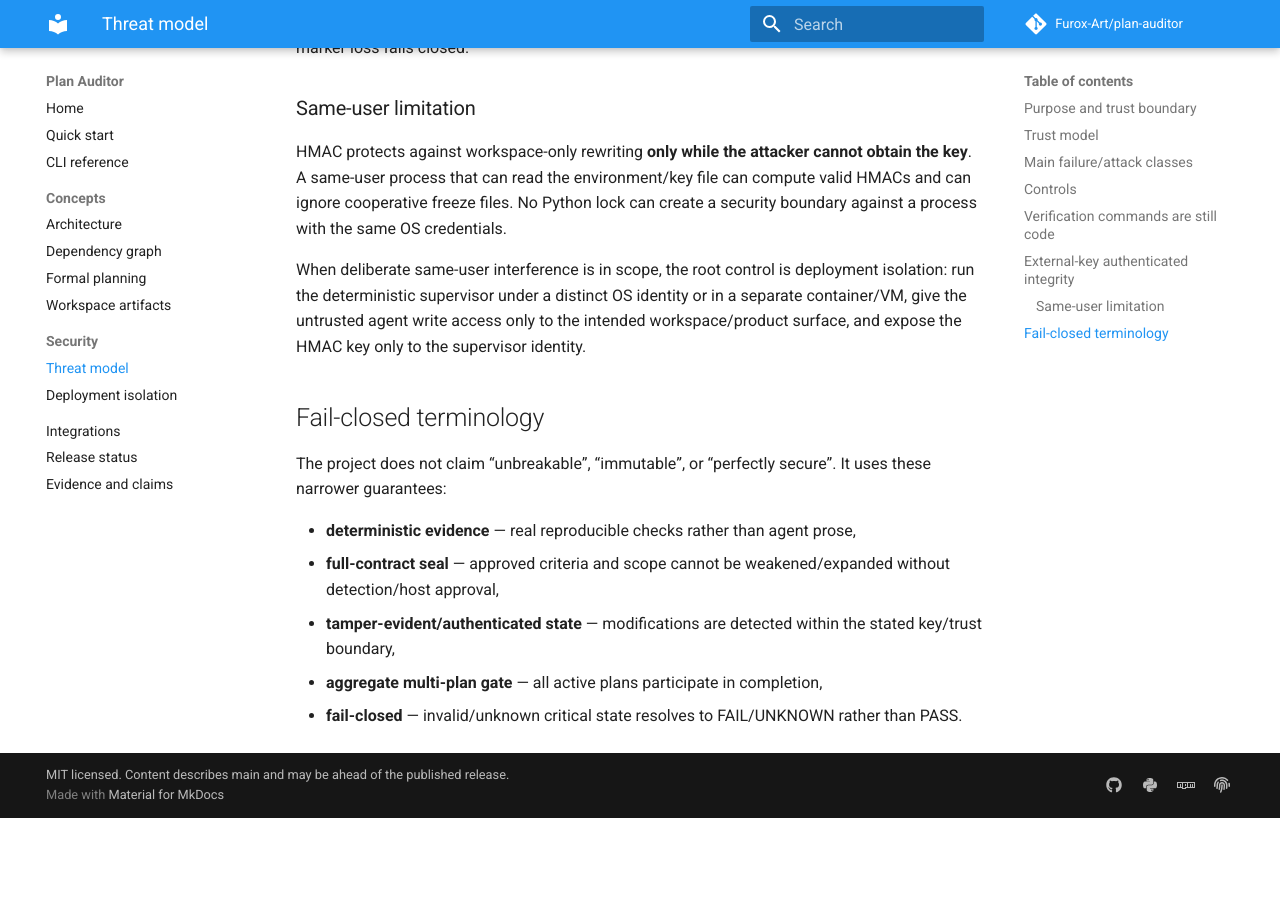
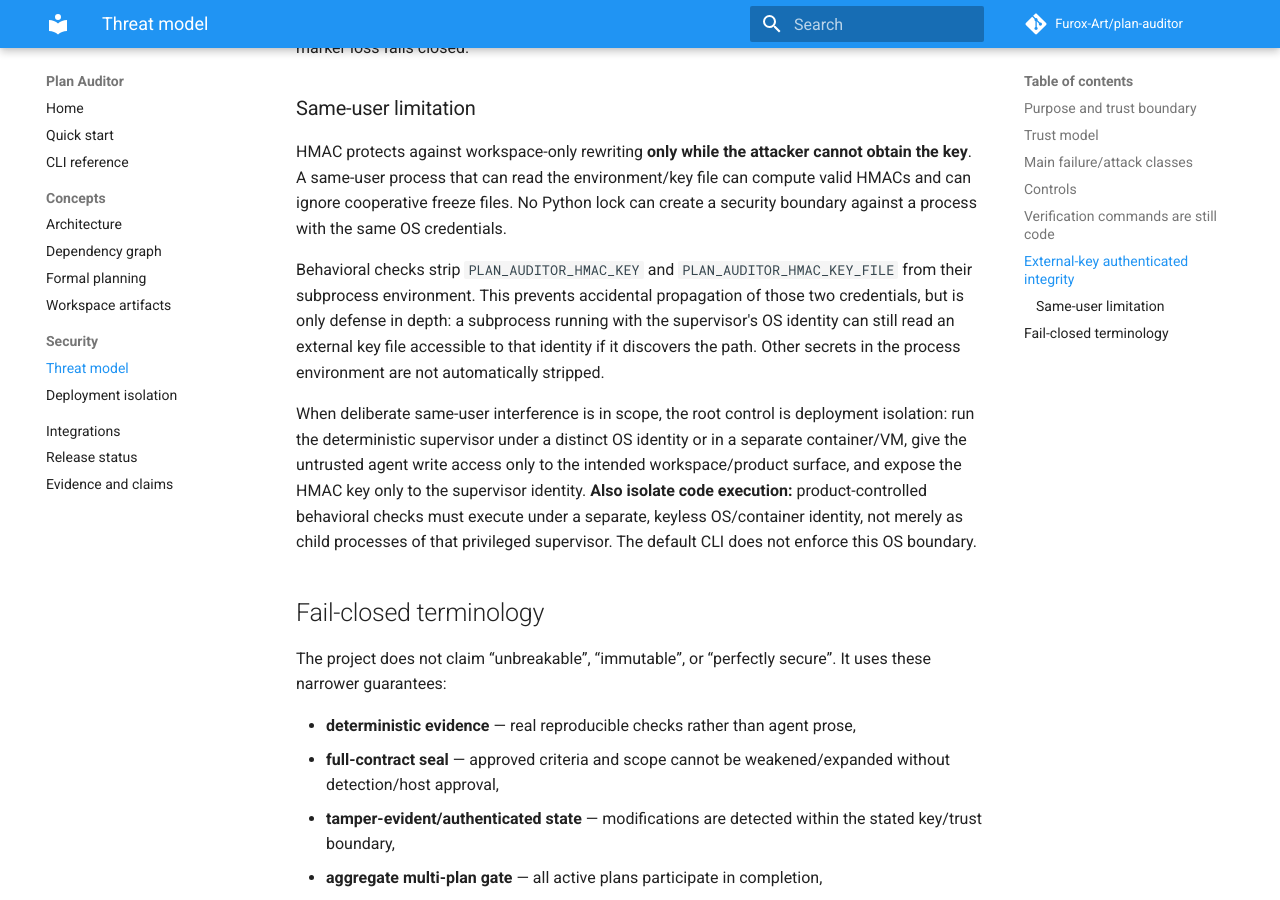
Before and after one commit to Furox-Art/plan-auditor, an MkDocs documentation site: the page built from docs/threat-model.md, in a window 1280 px wide and 900 px high, scrolled down 4285 px. Built offline with MkDocs 1.6.1 and Material for MkDocs 9.7.7, drawn with Linux system fonts in a browser that asks for light colours; comment, search, counter and statistics services are not loaded; before the commit the page ends 5103 px from its top, so only the background shows below that.

Commit message:
Document exact HMAC check execution threat boundary

```diff
--- a/docs/threat-model.md
+++ b/docs/threat-model.md
@@ -124,10 +124,20 @@ obtain the key**. A same-user process that can read the environment/key file can
 compute valid HMACs and can ignore cooperative freeze files. No Python lock can
 create a security boundary against a process with the same OS credentials.
 
+Behavioral checks strip `PLAN_AUDITOR_HMAC_KEY` and
+`PLAN_AUDITOR_HMAC_KEY_FILE` from their subprocess environment. This prevents
+accidental propagation of those two credentials, but is only defense in depth:
+a subprocess running with the supervisor's OS identity can still read an external
+key file accessible to that identity if it discovers the path. Other secrets in
+the process environment are not automatically stripped.
+
 When deliberate same-user interference is in scope, the root control is deployment
 isolation: run the deterministic supervisor under a distinct OS identity or in a
 separate container/VM, give the untrusted agent write access only to the intended
 workspace/product surface, and expose the HMAC key only to the supervisor identity.
+**Also isolate code execution:** product-controlled behavioral checks must execute
+under a separate, keyless OS/container identity, not merely as child processes of
+that privileged supervisor. The default CLI does not enforce this OS boundary.
 
 ## Fail-closed terminology
 
```
